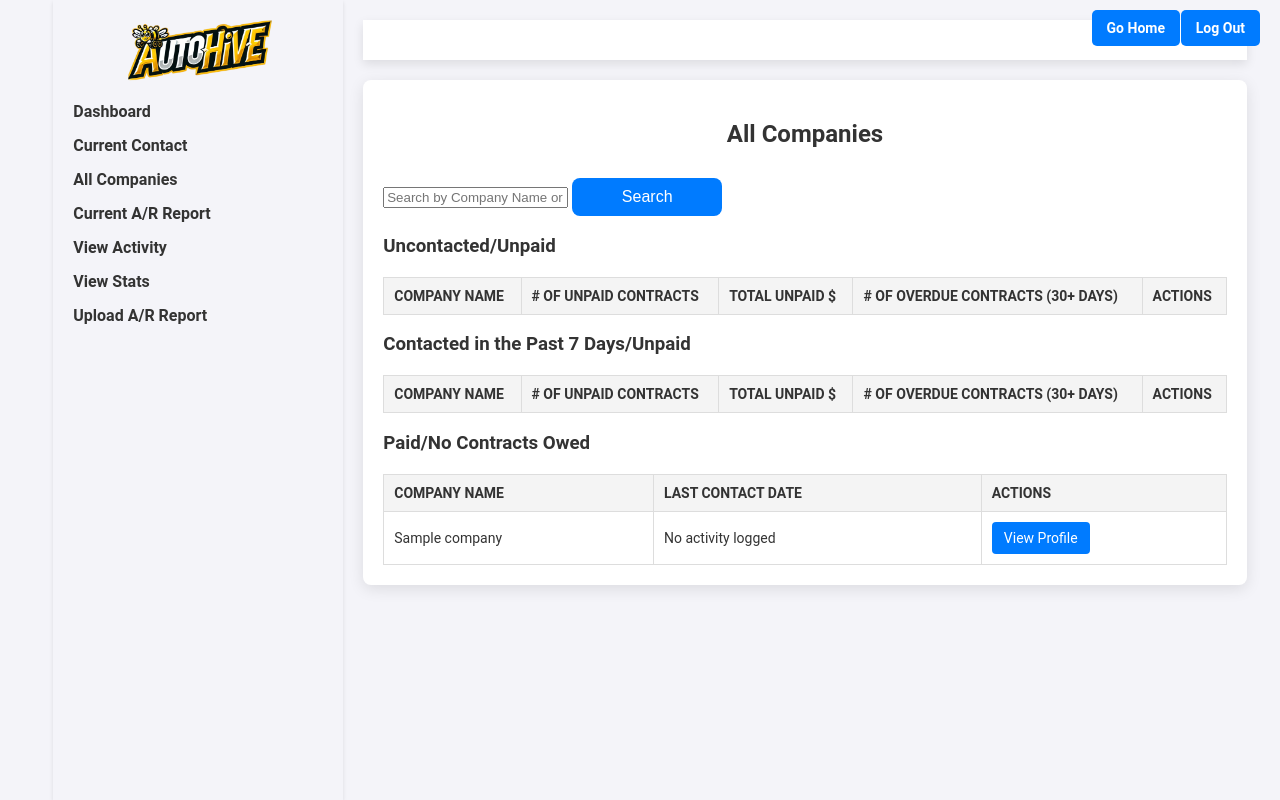
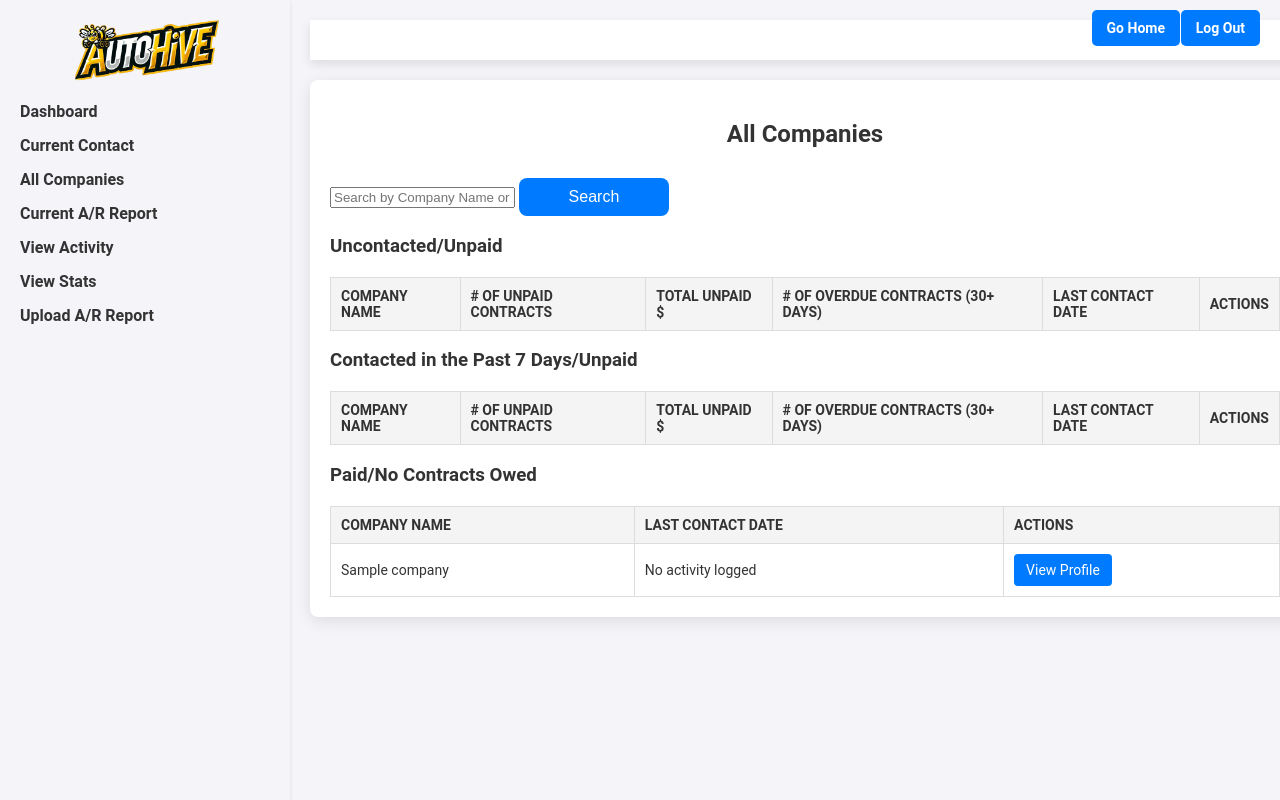
Before and after one commit to Ottermax-Bot/Autohive, a Flask app: page /all_companies in a window 1280 px wide. Run offline with Flask 3, Linux system fonts and the light colour scheme; the visitor is signed in with stand-in values (Sample User, id 1); tables that the repository leaves empty hold one stand-in row (values such as "Sample post"); lists and menus that the app fills with data are empty.

Commit message:
Update all_companies.html

```diff
--- a/templates/all_companies.html
+++ b/templates/all_companies.html
@@ -21,6 +21,7 @@
                 <th># of Unpaid Contracts</th>
                 <th>Total Unpaid $</th>
                 <th># of Overdue Contracts (30+ Days)</th>
+                <th>Last Contact Date</th>
                 <th>Actions</th>
             </tr>
         </thead>
@@ -31,6 +32,7 @@
                 <td>{{ company.unpaid_contracts }}</td>
                 <td>${{ "%.2f"|format(company.total_unpaid) }}</td>
                 <td>{{ company.overdue_contracts }}</td>
+                <td>{{ company.last_contact_date }}</td>
                 <td>
                     <a href="/company_profile/{{ company.id }}" class="view-profile-btn">View Profile</a>
                 </td>
@@ -50,6 +52,7 @@
                 <th># of Unpaid Contracts</th>
                 <th>Total Unpaid $</th>
                 <th># of Overdue Contracts (30+ Days)</th>
+                <th>Last Contact Date</th>
                 <th>Actions</th>
             </tr>
         </thead>
@@ -60,6 +63,7 @@
                 <td>{{ company.unpaid_contracts }}</td>
                 <td>${{ "%.2f"|format(company.total_unpaid) }}</td>
                 <td>{{ company.overdue_contracts }}</td>
+                <td>{{ company.last_contact_date }}</td>
                 <td>
                     <a href="/company_profile/{{ company.id }}" class="view-profile-btn">View Profile</a>
                 </td>
```
